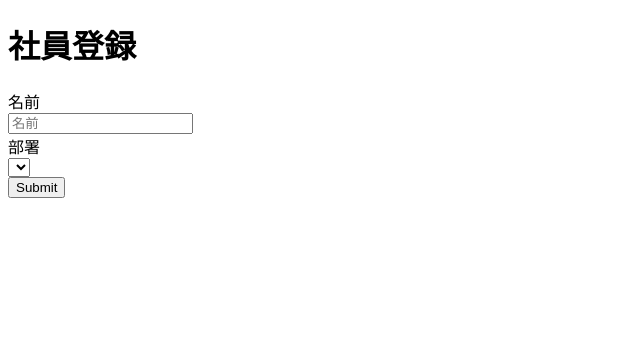
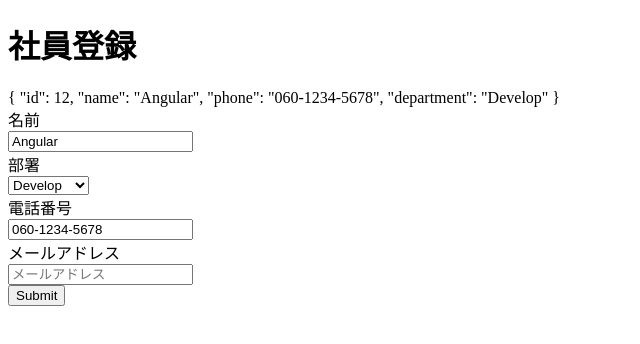
Before and after one commit to homahi/angular-forms, an Angular app: page / in a window 1280 px wide. Shown: the top 344 px of the page, without its empty margins (0-640 px from the left). Built offline with nearby package versions, Linux system fonts and the light colour scheme.

Commit message:
6-2-7:双方向データバインディング
本書には書いていなかったが、ngModelをつけるときはname属性が必要らしい

```diff
--- a/src/app/employee/employee.component.html
+++ b/src/app/employee/employee.component.html
@@ -1,18 +1,27 @@
 <div class="container">
   <h1>社員登録</h1>
+  <div>{{model | json}}</div>
   <form>
     <div>
       <label for="">名前</label>
-      <div><input type="text" placeholder="名前" id="name" required></div>
+      <div><input type="text" placeholder="名前" id="name" required [(ngModel)]="model.name" [(ngModel)]="model.name" name="name" minlength="4" #name="ngModel"></div>
     </div>
     <div>
       <label for="">部署</label>
       <div>
-        <select id="department" placeholder="部署" required>
+        <select name="department" id="department" placeholder="部署" required [(ngModel)]="model.department">
           <option *ngFor="let department of departments" [value]="department">{{department}}</option>
         </select>
       </div>
     </div>
+    <div class="full-width">
+      <label >電話番号</label>
+      <div><input type="text" placeholder="電話番号" id="phone" name="phone" required [(ngModel)]="model.phone"></div>
+    </div>
+    <div class="full-width">
+      <label >メールアドレス</label>
+      <div><input type="text" placeholder="メールアドレス" id="email" name="email" required [(ngModel)]="model.email"></div>
+    </div>
     <button type="submit">Submit</button>
   </form>
 </div>
--- a/src/app/employee/employee.component.ts
+++ b/src/app/employee/employee.component.ts
@@ -7,10 +7,10 @@ import { EmployeeModel } from '../employee-model';
   styleUrls: ['./employee.component.css']
 })
 export class EmployeeComponent implements OnInit {
-  public department: string[] = [
+  public departments: string[] = [
     'Designer', 'Develop', 'Marketing'
   ];
-  public model: EmployeeModel = new EmployeeModel(12, 'Angular', '060-1234-5678', this.department[1]);
+  public model: EmployeeModel = new EmployeeModel(12, 'Angular', '060-1234-5678', this.departments[1]);
   public submitted = false;
 
   onSubmit() {
```
